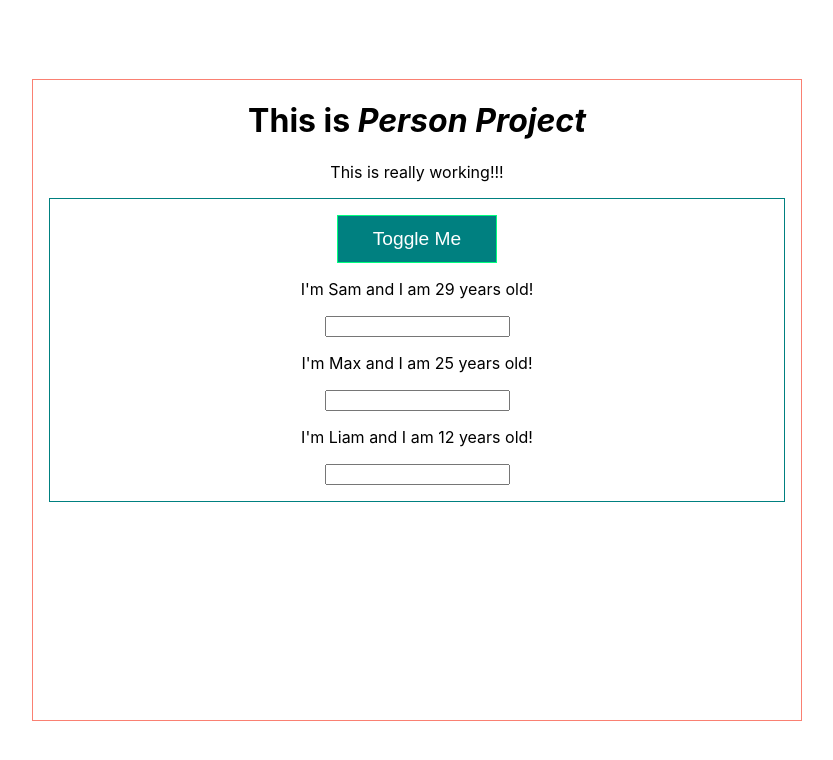
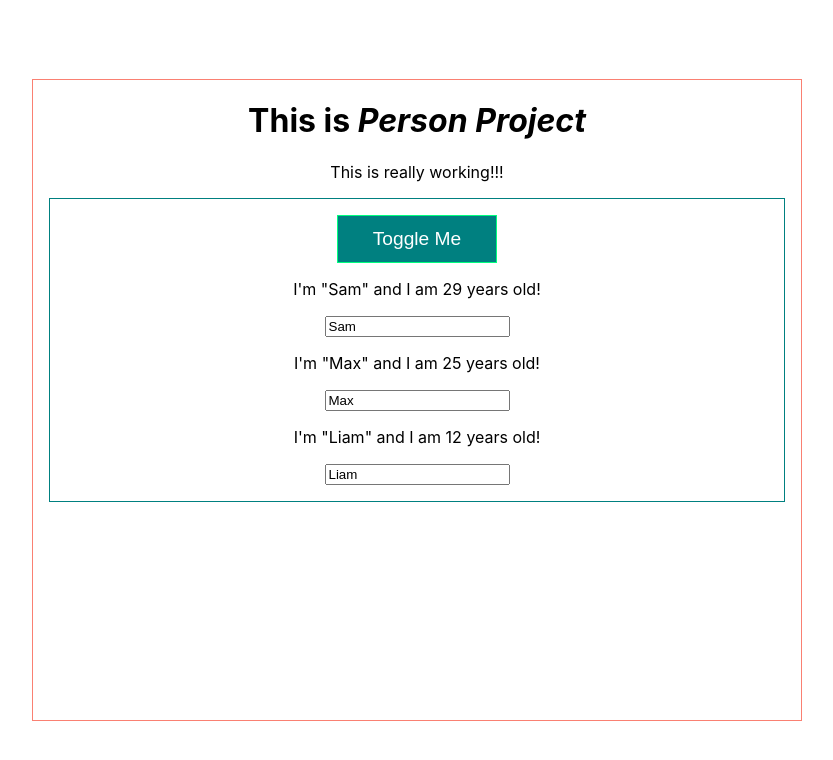
Before and after one commit to SamanAtashi/Practice_React-, a React (Create React App) app in the folder trial-2-person/: page / in a window 1280 px wide. Shown: the top 760 px of the page, without its empty margins (223-1056 px from the left). Built offline with nearby package versions, Linux system fonts and the light colour scheme.

Commit message:
Add nameHandler

```diff
--- a/trial-2-person/src/Person/Person.js
+++ b/trial-2-person/src/Person/Person.js
@@ -20,6 +20,16 @@ const Person = () => {
 		}
 	};
 
+	const nameHandler = (id, e) => {
+		let arr = [...persons]
+		arr.forEach(person => {
+		    if(person.id===id){
+		        person.name=e.target.value;
+		    }
+		});
+		personsHandler(arr);
+	};
+
 	return (
 		<>
 			<h1>
@@ -28,7 +38,7 @@ const Person = () => {
 			<p>This is really working!!!</p>
 			<User
 				persons={persons}
-				personsHandler={personsHandler}
+				nameHandler={nameHandler}
 				toggleHandler={toggleHandler}
 			/>
 		</>
--- a/trial-2-person/src/Person/User.js
+++ b/trial-2-person/src/Person/User.js
@@ -1,6 +1,6 @@
 import React from 'react';
 
-const User = ({ persons, personsHandler, toggleHandler }) => {
+const User = ({ persons, nameHandler, toggleHandler }) => {
 	return (
 		<div className="user">
 			<button className="toggle" onClick={toggleHandler}>
@@ -9,8 +9,14 @@ const User = ({ persons, personsHandler, toggleHandler }) => {
 			{persons.map((person) => {
 				return (
 					<div key={person.id} className="eachPerson">
-						<p>{`I'm ${person.name} and I am ${person.age} years old!`}</p>
-						<input type="text" />
+						<p>{`I'm "${person.name}" and I am ${person.age} years old!`}</p>
+						<input
+							value={person.name}
+							type="text"
+							onChange={(e) =>
+								nameHandler(person.id, e)
+							}
+						/>
 					</div>
 				);
 			})}
```
